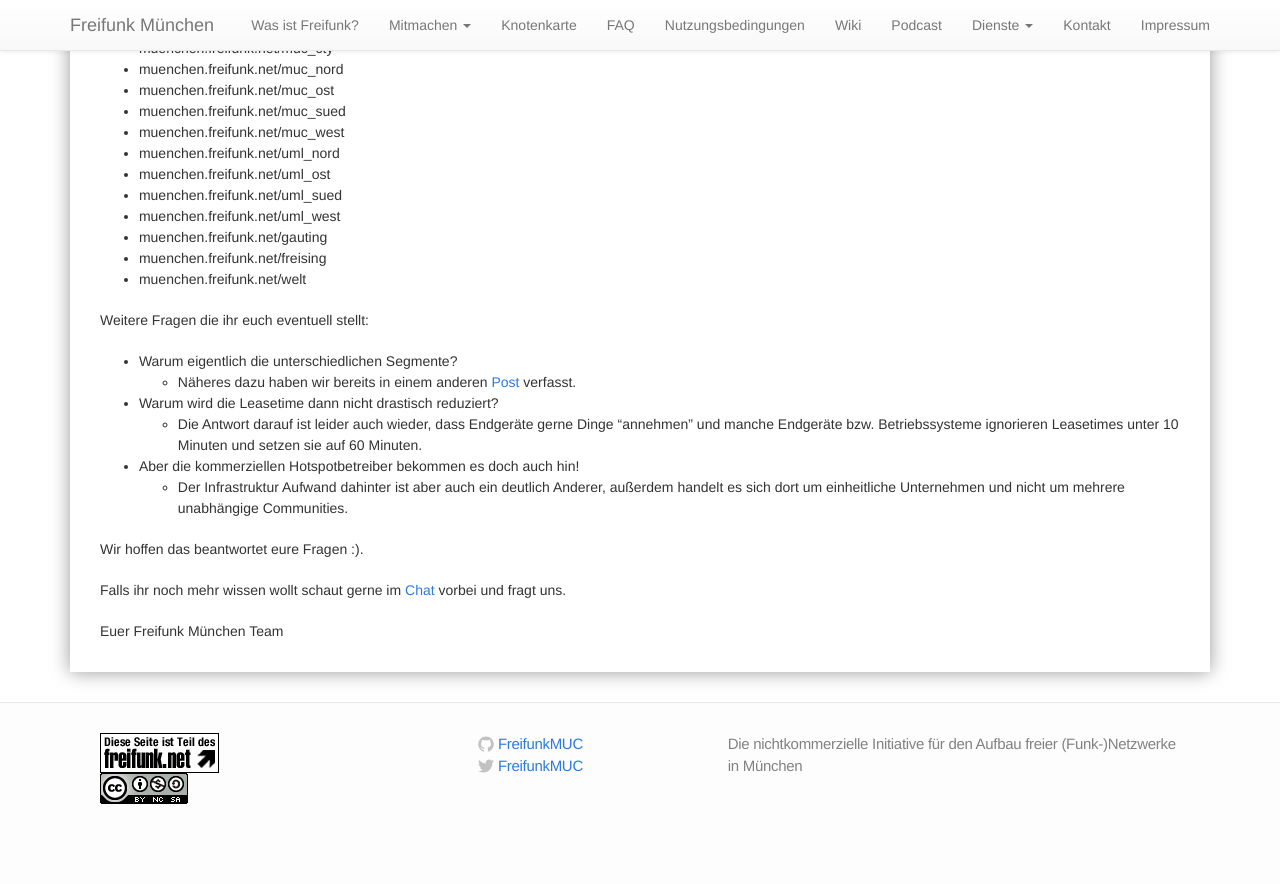
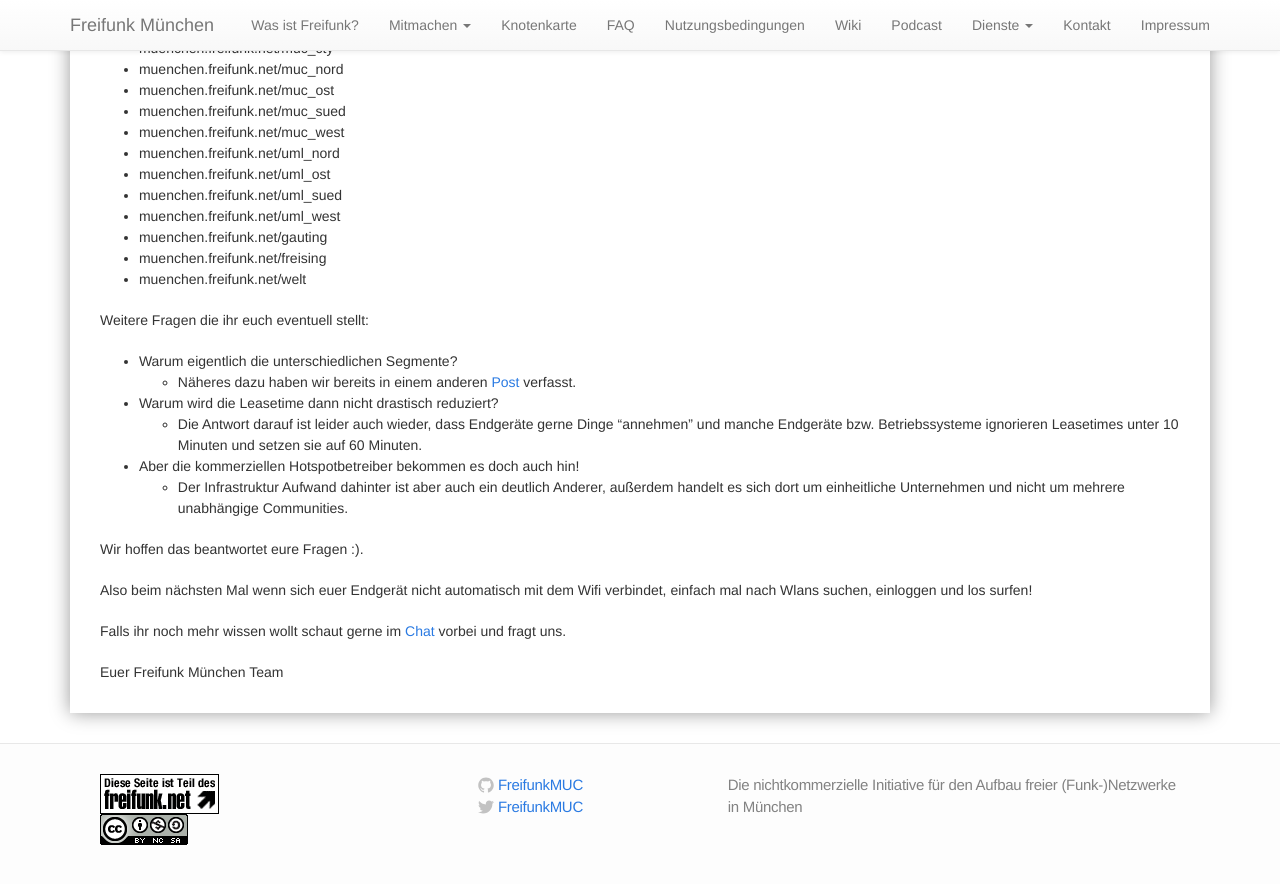
Before and after one commit to freifunkMUC/freifunkmuc.github.io, a Jekyll site: the page built from _posts/2019-07-02-verschiedene-ssids.markdown, in a window 1280 px wide and 900 px high, scrolled down 733 px. Shown: the top 884 px of the window. Built offline with Jekyll 4.4.1, drawn with Linux system fonts in a browser that asks for light colours; before the commit the page ends 1592 px from its top, so only the background shows below that.

Commit message:
Add hint to search for ssids

```diff
--- a/_posts/2019-07-02-verschiedene-ssids.markdown
+++ b/_posts/2019-07-02-verschiedene-ssids.markdown
@@ -50,6 +50,8 @@ Weitere Fragen die ihr euch eventuell stellt:
 
 Wir hoffen das beantwortet eure Fragen :).
 
+Also beim nächsten Mal wenn sich euer Endgerät nicht automatisch mit dem Wifi verbindet, einfach mal nach Wlans suchen, einloggen und los surfen!
+
 Falls ihr noch mehr wissen wollt schaut gerne im [Chat](https://chat.ffmuc.net) vorbei und fragt uns.
 
 Euer Freifunk München Team
```
